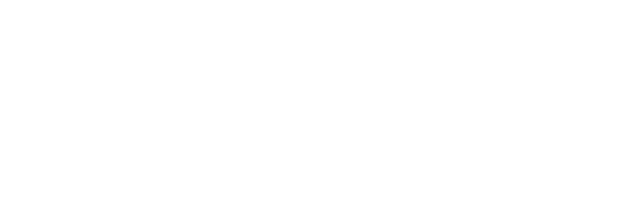
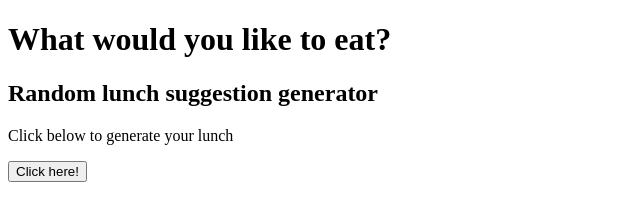
Before and after one commit to brianabazail/m6-hw6-bazail-briana, a plain HTML site: page index.html in a window 1280 px wide. Shown: the whole page, without its empty margins (0-640 px from the left). Drawn offline with Linux system fonts and the light colour scheme.

Commit message:
Add header, sections, and button function

```diff
--- a/index.html
+++ b/index.html
@@ -5,7 +5,7 @@
 
 		<meta charset="utf-8">
 
-		<title></title>
+		<title>Homework 6</title>
 
 		<link type="text/css" rel="stylesheet" href="main.css" />
 
@@ -18,8 +18,21 @@
 	</head>
 
 	<body>
-
-
+    <header>
+      <h1>What would you like to eat?</h1>
+      <h2>Random lunch suggestion generator</h2>
+    </header>
 	</body>
 
+  <main>
+    <section id="generator-button">
+      <p>Click below to generate your lunch</p>
+      <button>Click here!</button>
+    </section>
+
+    <section id="generator-results">
+
+    </section>
+  </main>
+
 </html>
```
Also changed, not shown: main.js (+8 -0 lines).
